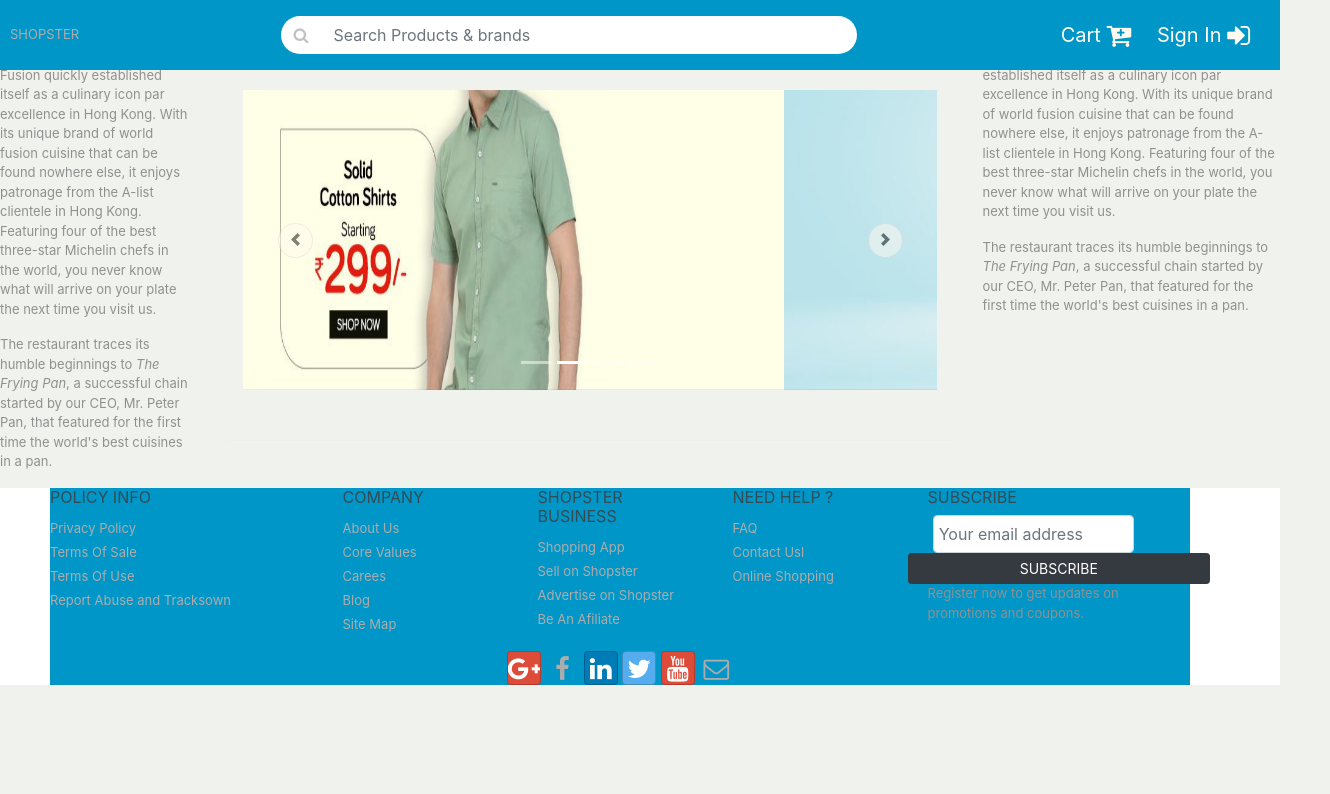
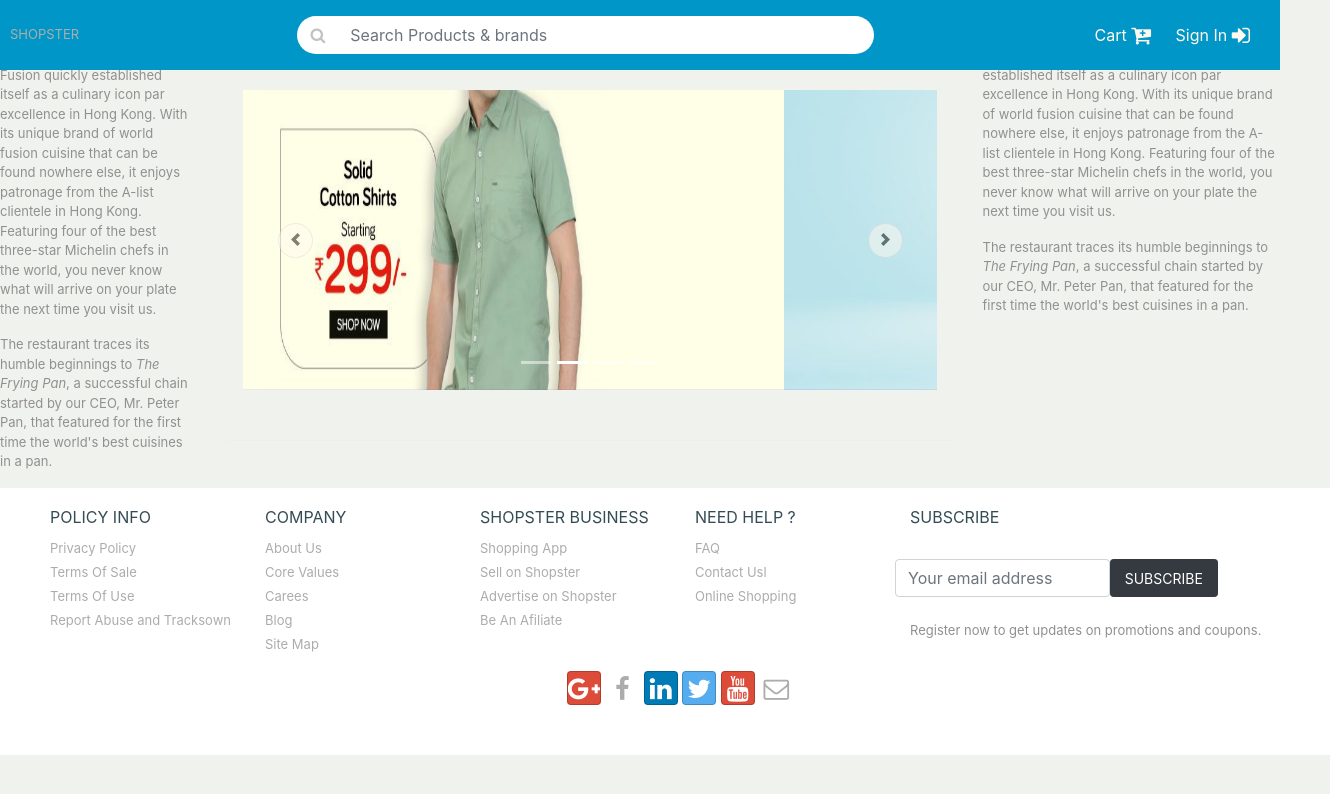
Before and after one commit to AMELkhdfjd/Shopster, a website: page index.html in a window 1280 px wide. Shown: the whole page, 1330 px wide, since content can reach past the window. Drawn offline with nearby package versions, Linux system fonts and the light colour scheme.

Commit message:
final version footer

```diff
--- a/css/styles.css
+++ b/css/styles.css
@@ -36,13 +36,12 @@ p{
   color:#919090;
 
 }
-#inp{
-  background-color: #512DA8;
-}
+
 
 #foot{
-  background-color: #0096C7;
-  padding: 0px 0px 0px 0px;
+
+  background-color: #ffffff;
+  padding: 20px 20px 50px 0px;
   margin-right: 0px;
   margin-left: 50px;
 
@@ -62,19 +61,20 @@ html, body {
 
 }
 .card_button{
-  font-size: 20px;
+  font-size: 16px;
   font-family: -apple-system, BlinkMacSystemFont, 'Segoe UI', Roboto, Oxygen, Ubuntu, Cantarell, 'Open Sans', 'Helvetica Neue', sans-serif;
 
 
 }
 .fa-cart-plus{
   color: floralwhite;
+  size: 20px;
 }
 .fa-sign-in{
   color: floralwhite;
 }
 .login_button{
-  font-size: 20px;
+  font-size: 16px;
   font-family: -apple-system, BlinkMacSystemFont, 'Segoe UI', Roboto, Oxygen, Ubuntu, Cantarell, 'Open Sans', 'Helvetica Neue', sans-serif;
   padding-left: 20px;
 }
--- a/index.html
+++ b/index.html
@@ -143,9 +143,10 @@
 
 
     <footer class="footer">
-      <div class="container" id="foot">
+      <!--We use the container-fluid to elarge the container-->
+      <div class="container-fluid" id="foot">
           <div class="row">
-              <div class="col-4  col-sm-3">
+              <div class="col-4  col-sm-2">
                   <h5>POLICY INFO</h5>
                   <ul class="list-unstyled">
                       <li><a href="#">Privacy Policy</a></li>
@@ -185,41 +186,29 @@
                 </ul>
               </div>
 
-             <div class="col-4  col-sm">
-               <h5>SUBSCRIBE</h5>
+             <div class="col-4  col-sm ">
+               <h5 class="mr-0">SUBSCRIBE</h5>
+               <br>
                 <div classe="container">
                   <div class="row" >
-                    <!--
-                    <div  class="col-12 col-sm-6" id="inp" >
-                      <input  type="text" class="form-control  " id="fistename" name="firstname" placeholder="Your email address" >
+
+                      <input  type="text" class="form-control col-sm-6 " id="fistename" name="firstname" placeholder="Your email address" >
+                      <button type="submit" class=" btn btn-dark col-sm-3 btn-sm ">SUBSCRIBE</button>
                     </div>
-                    <div  class="col-12  col-sm" >
-                      <button type="submit" class=" btn btn-dark ">SUBSCRIBE</button>
-                    </div>-->
-                    <div class="form-row">
-                      <input  type="text" class="form-control col-sm-8 offset-1  " id="fistename" name="firstname" placeholder="Your email address" >
-                      <button type="submit" class=" btn btn-dark col-sm btn-sm ">SUBSCRIBE</button>
 
 
-                    </div>
-                  </div>
-
                </div>
+               <div>                   <br></div>
+               <p>Register now to get updates on promotions
+                and  coupons.</p>
+               </div>
+            </div>
+         <div class="row justify-content-center">
+          <br>
 
 
+              <div class="text-center">
 
-               <p>Register now to get updates on promotions
-                and  coupons.</p>
-
-
-
-
-              </div>
-
-            </div>
-         <div class="row justify-content-center">
-
-              <div class="text-center">
                 <a class="btn btn-social-icon btn-google" href="http://google.com/+"><i class="fa fa-google-plus "></i></a>
                 <a class="btn btn-social-icon btn-facebbok" href="http://www.facebook.com/profile.php?id="><i class="fa fa-facebook fa-lg"></i></a>
                 <a  class="btn btn-social-icon btn-linkedin"href="http://www.linkedin.com/in/"><i class="fa fa-linkedin "></i></a>
```
